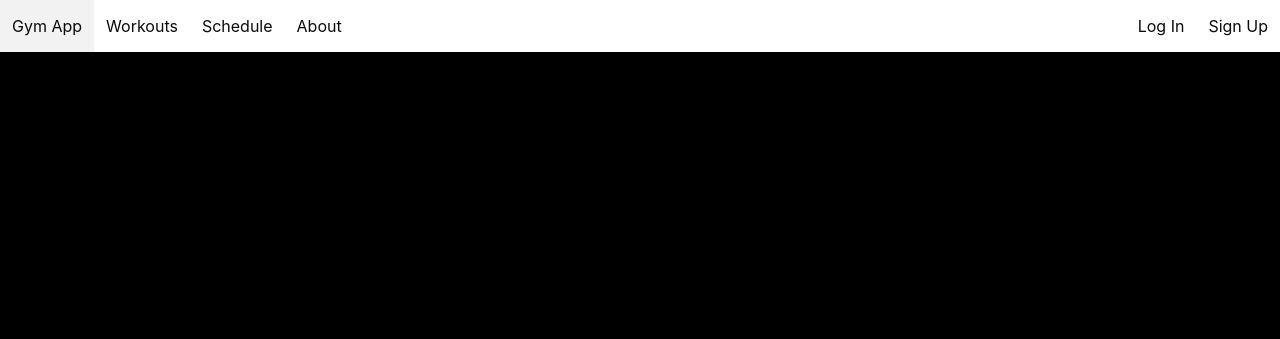
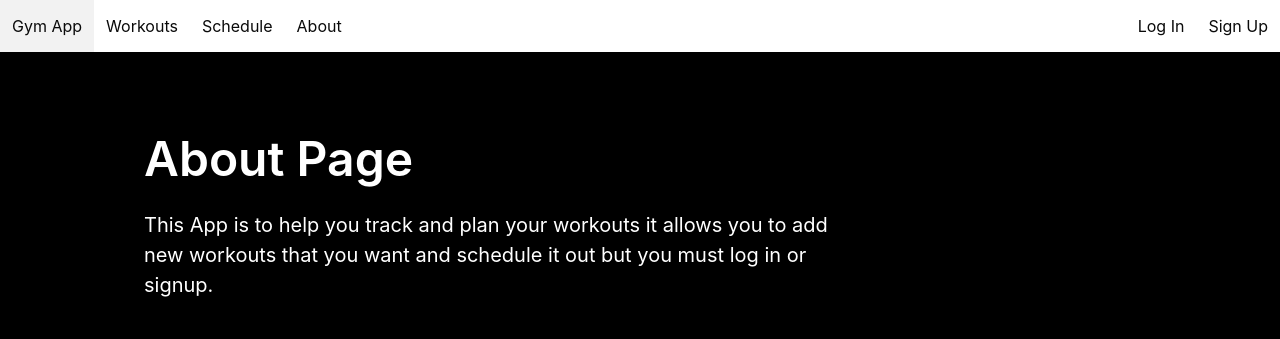
Before and after one commit to Hamadzafarullah/project4, a Django app: page /about/ in a window 1280 px wide. Shown: the top 339 px of the page. Run offline with Django 4.2, Linux system fonts and the light colour scheme.

Commit message:
added about page

```diff
--- a/main_app/templates/about.html
+++ b/main_app/templates/about.html
@@ -1,4 +1,10 @@
 {% extends 'base.html' %}
 {% block content %}
-
+    <div class="aboutpage">
+        <div class="container has-text-centered">
+            <div class="columns is-8 is-variable ">
+                <div class="column is-two-thirds has-text-left">
+                    <h1 class="title is-1 has-text-white">About Page</h1>
+                    <p class="is-size-5 has-text-white">This App is to help you track and plan your workouts it allows you to add new workouts that you want and schedule it out but you must log in or signup.</p>
+                </div>
 {% endblock %}
```
